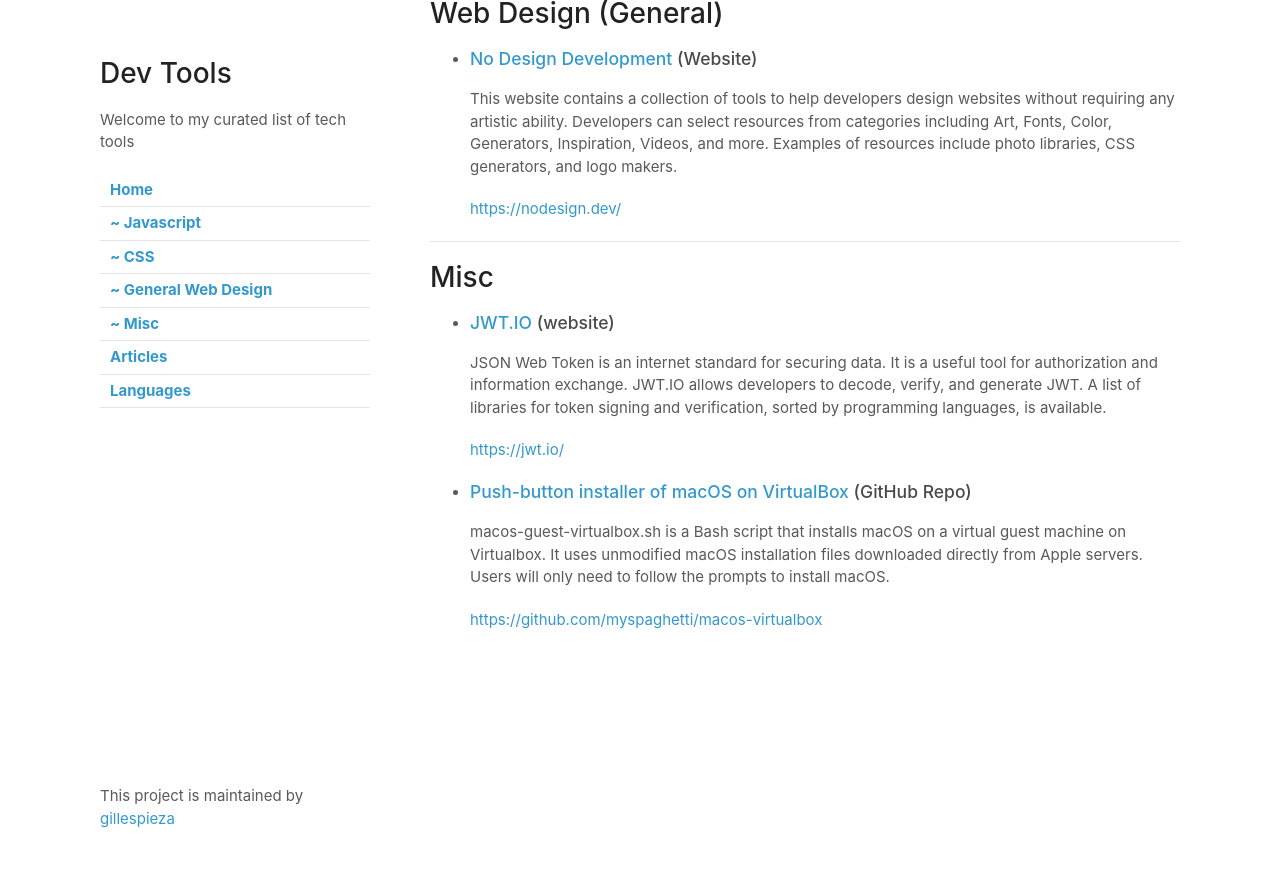
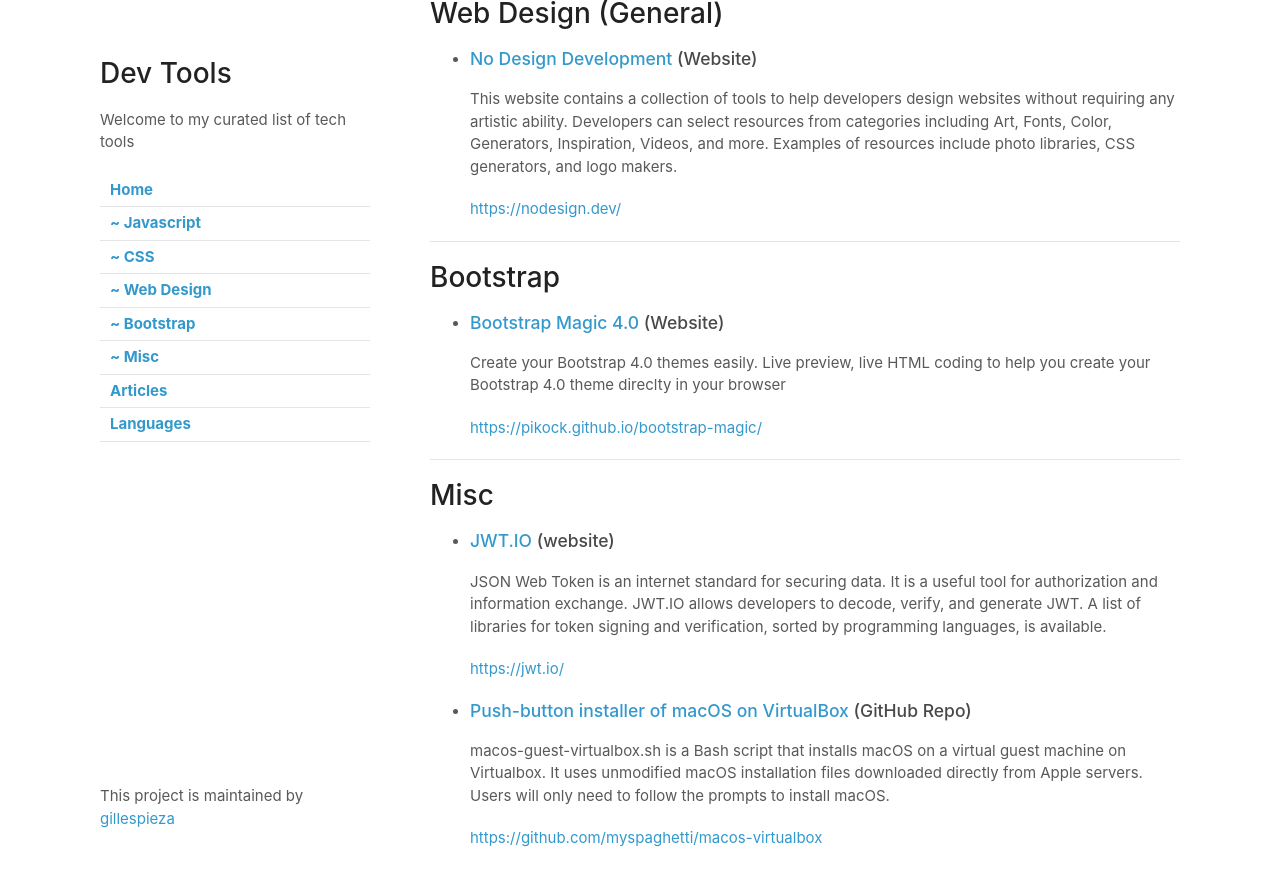
Before and after one commit to gillespieza/devtools, a Jekyll site: the page built from index.md, in a window 1280 px wide and 900 px high, scrolled down 1082 px. Shown: the top 886 px of the window. Built offline with Jekyll 4.4.1, drawn with Linux system fonts in a browser that asks for light colours; our own code applies the rules of GitHub Pages for plain Markdown files.

Commit message:
Added Bootstrap Magic

```diff
--- a/_config.yml
+++ b/_config.yml
@@ -10,8 +10,10 @@
     url: /#js
   - title: ~ CSS
     url: /#css
-  - title: ~ General Web Design
+  - title: ~ Web Design
     url: /#design
+  - title: ~ Bootstrap
+    url: /#bootstrap
   - title: ~ Misc
     url: /#misc
   - title: Articles
--- a/index.md
+++ b/index.md
@@ -39,6 +39,14 @@
 
 --------------
 
+# Bootstrap<a name="bootstrap"></a>
+- ### [Bootstrap Magic 4.0](https://pikock.github.io/bootstrap-magic/) (Website)
+  Create your Bootstrap 4.0 themes easily. Live preview, live HTML coding to help you create your Bootstrap 4.0 theme direclty in your browser
+
+  [https://pikock.github.io/bootstrap-magic/](https://pikock.github.io/bootstrap-magic/)
+
+--------------
+
 # Misc<a name="misc"></a>
 - ### [JWT.IO](https://jwt.io/) (website)
   JSON Web Token is an internet standard for securing data. It is a useful tool for authorization and information exchange. JWT.IO allows developers to decode, verify, and generate JWT. A list of libraries for token signing and verification, sorted by programming languages, is available.
```
